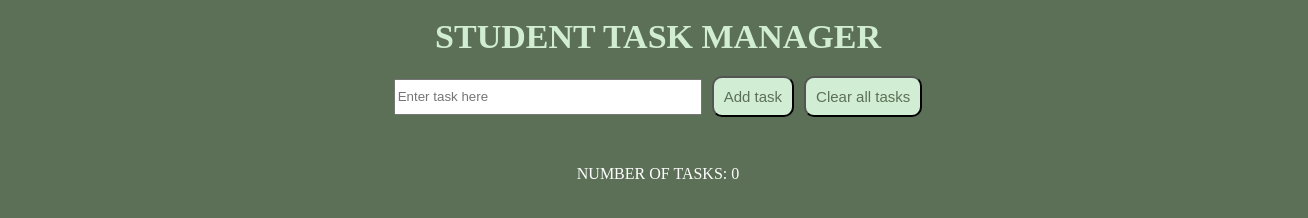
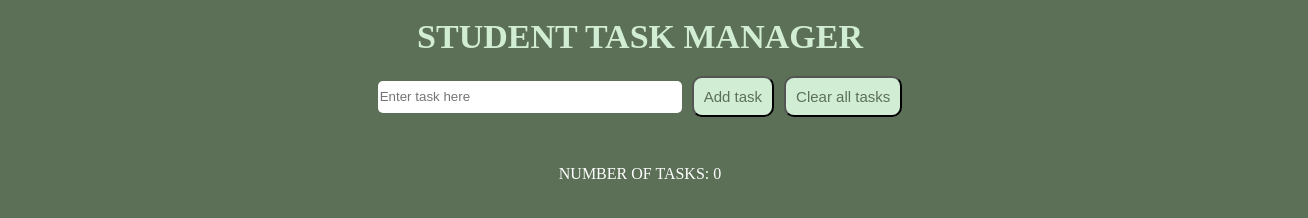
Before and after one commit to phil-code-dotcom/task-manager, a plain HTML site: page index.html in a window 1280 px wide. Shown: the whole page, 1308 px wide, since content can reach past the window. Drawn offline with Linux system fonts and the light colour scheme.

```diff
--- a/index.html
+++ b/index.html
@@ -13,7 +13,6 @@
         let body = document.getElementById("body");
 
         body.style.backgroundColor = "#5C7057";
-        body.style.width = "100%"
         body.style.display = "flex";
         body.style.flexDirection = "column"
         body.style.alignItems = "center"
@@ -26,6 +25,7 @@
         heading.style.fontSize = "34px"
         heading.style.fontWeight = "bold"
         heading.style.color = "#D1EDD3"
+        heading.style.textAlign = "center"
 
         body.appendChild(heading)
 
@@ -49,6 +49,9 @@
         input.style.maxWidth = "300px"
         input.style.width = "100%"
         input.placeholder = "Enter task here"
+        input.style.backgroundColor = "#FFFFFF"
+        input.style.border = "none"
+        input.style.borderRadius = "5px"
 
         let submit = document.createElement("input");
         submit.type = "button";
```
